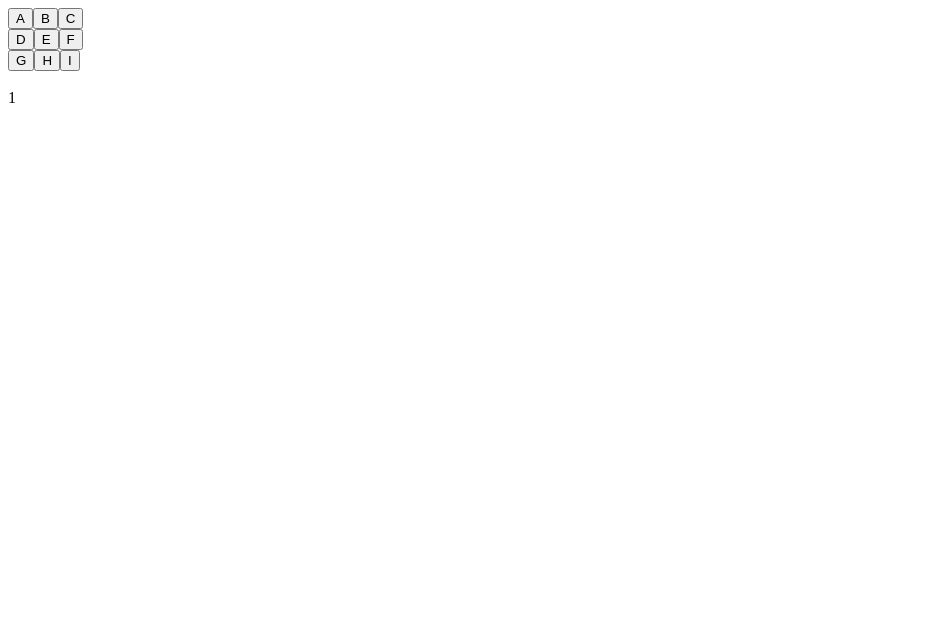
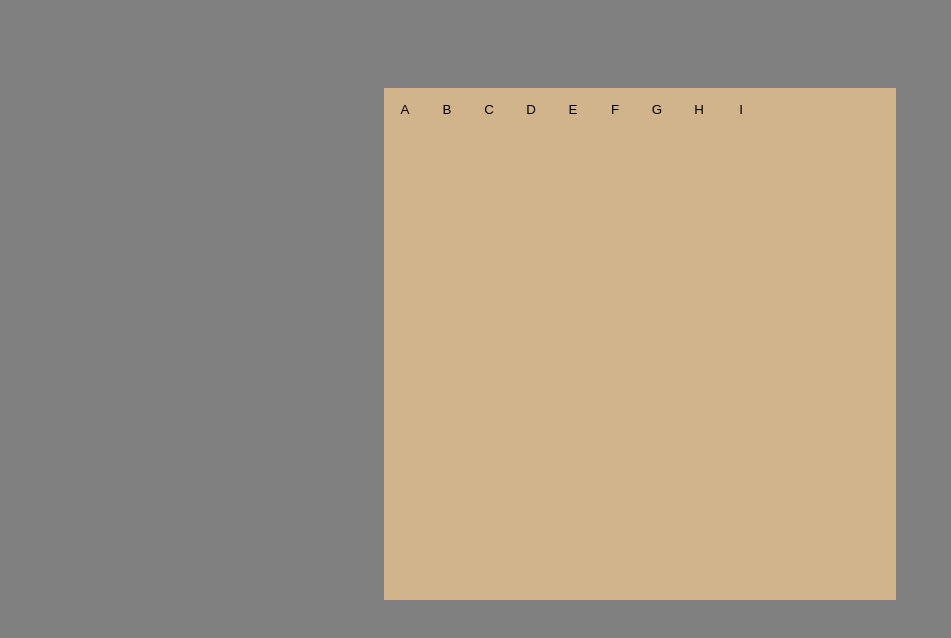
Before and after one commit to tech-hoon/take-omok, a React (Create React App) app in the folder client/: page / in a window 1280 px wide. Shown: the top 638 px of the page, without its empty margins (0-951 px from the left). Built offline with nearby package versions, Linux system fonts and the light colour scheme.

Commit message:
:lipstick: styling

```diff
--- a/client/src/components/Board/Board.css
+++ b/client/src/components/Board/Board.css
@@ -0,0 +1,22 @@
+button {
+  background-color: transparent;
+  border: none;
+  outline: none;
+  border-radius: 50%;
+  height: 42px;
+  width: 42px;
+}
+
+.board {
+  margin: 88px auto;
+  width: 512px;
+  height: 512px;
+  background-color: tan;
+}
+
+.stones {
+}
+
+body {
+  background-color: gray;
+}
--- a/client/src/components/Board/Board.js
+++ b/client/src/components/Board/Board.js
@@ -3,6 +3,7 @@ import { useState, useEffect } from "react";
 const LINE_NUMBER = 3;
 
 const Board = () => {
+  //1 : black,  2 : white
   const [turn, setTurn] = useState(1);
   let [array, setArray] = useState(
     Array.from(Array(LINE_NUMBER), () => Array(LINE_NUMBER).fill(0))
@@ -12,7 +13,9 @@ const Board = () => {
     if (array[M][N] !== 0) {
       alert("이미 존재하는 돌입니다.");
       return false;
+    } else if (array[M][N]) {
     }
+
     return true;
   };
 
@@ -22,50 +25,53 @@ const Board = () => {
     if (isValid([M, N]) === true) {
       array[M][N] = turn;
       turn === 1 ? setTurn(2) : setTurn(1);
+      //Todo : socket으로 값 전달
       putStone(id);
     }
   };
 
   const putStone = (id) => {
     const stone = document.getElementById(id);
+    // stone.style.visibility = "visible";
     stone.style.backgroundColor = turn === 1 ? "black" : "white";
   };
 
+  useEffect(() => {
+    console.log(`${turn === 1 ? "흑" : "백"}차례입니다.`);
+    console.log(array);
+  });
+
   return (
     <>
-      <div>
-        <button onClick={passValue} id='0-0'>
+      <div className='board'>
+        <button onClick={passValue} className='stones' id='0-0'>
           A
         </button>
-        <button onClick={passValue} id='0-1'>
+        <button onClick={passValue} className='stones' id='0-1'>
           B
         </button>
-        <button onClick={passValue} id='0-2'>
+        <button onClick={passValue} className='stones' id='0-2'>
           C
         </button>
-        <br />
-        <button onClick={passValue} id='1-0'>
+        <button onClick={passValue} className='stones' id='1-0'>
           D
         </button>
-        <button onClick={passValue} id='1-1'>
+        <button onClick={passValue} className='stones' id='1-1'>
           E
         </button>
-        <button onClick={passValue} id='1-2'>
+        <button onClick={passValue} className='stones' id='1-2'>
           F
         </button>
-        <br />
-        <button onClick={passValue} id='2-0'>
+        <button onClick={passValue} className='stones' id='2-0'>
           G
         </button>
-        <button onClick={passValue} id='2-1'>
+        <button onClick={passValue} className='stones' id='2-1'>
           H
         </button>
-        <button onClick={passValue} id='2-2'>
+        <button onClick={passValue} className='stones' id='2-2'>
           I
         </button>
       </div>
-      <br></br>
-      {turn}
     </>
   );
 };
```
Also changed, not shown: 1 other file (tests, documents, lock files or other folders).
